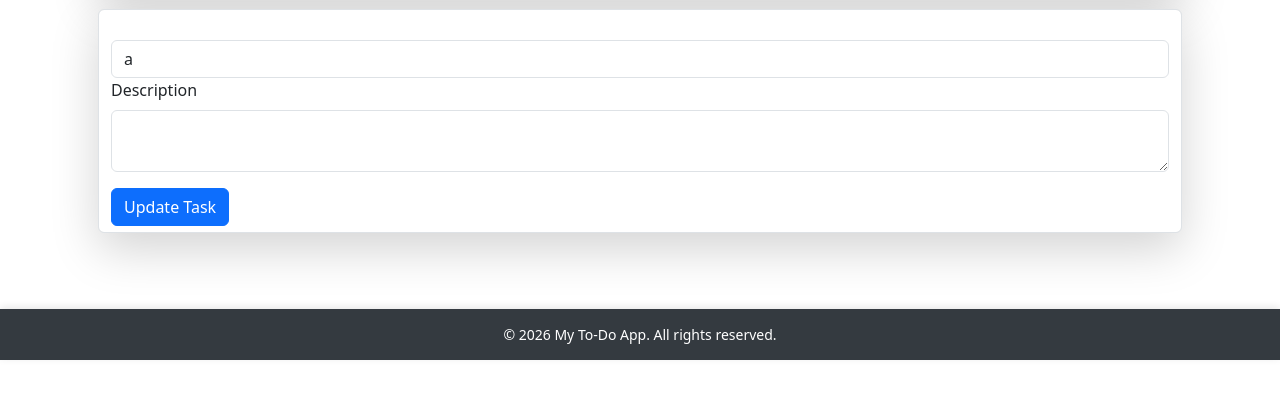
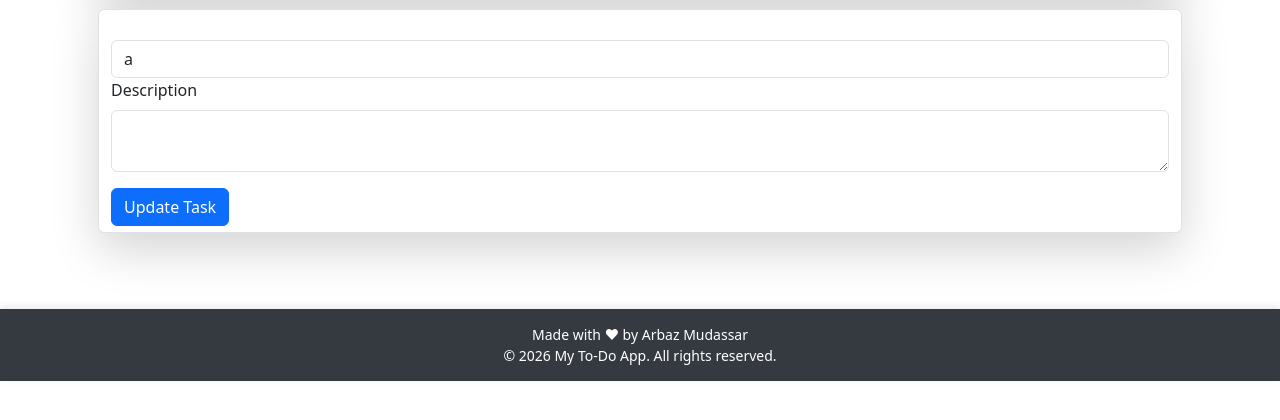
Before and after one commit to arbazmudassar/flask-task-manager, a Flask app: page /edit/1 in a window 1280 px wide. Shown: the part 258-678 px from the top of the page. Run offline with Flask 3, Linux system fonts and the light colour scheme; a user stored in the database is signed in.

Commit message:
Include author information in footer
Added author credit to the footer of the template.

```diff
--- a/app/templates/base.html
+++ b/app/templates/base.html
@@ -38,6 +38,7 @@
 
     <footer>
         <div class="container">
+            <p>Made with &hearts; by Arbaz Mudassar</p>
             <p>&copy; 2026 My To-Do App. All rights reserved.</p>
         </div>
     </footer>
```
